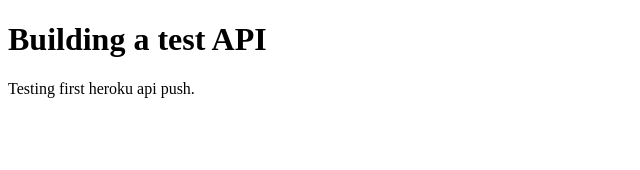
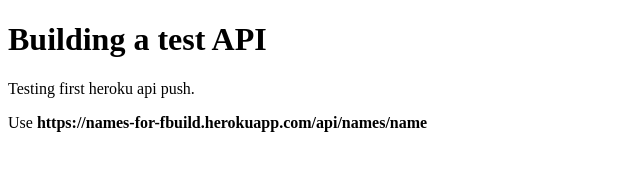
Before and after one commit to f4zza/api_on_heroku, a website: page index.html in a window 1280 px wide. Shown: the whole page, without its empty margins (0-640 px from the left). Drawn offline with Linux system fonts and the light colour scheme.

Commit message:
updated doc

```diff
--- a/index.html
+++ b/index.html
@@ -9,6 +9,7 @@
 <body>
     <h1>Building a test API</h1>
     <p>Testing first heroku api push.</p>
+    <p>Use <strong>https://names-for-fbuild.herokuapp.com/api/names/name</strong></p>
 
 </body>
 </html>
```
